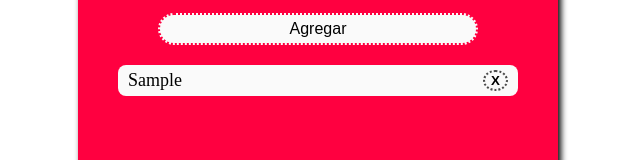
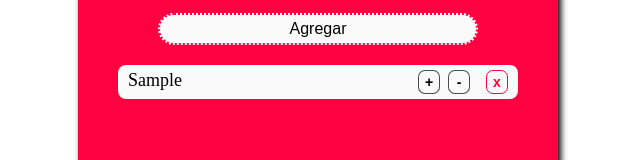
Before and after one commit to ferutizi/adviency-2022, a React (Create React App) app: page / in a window 1280 px wide. Both pictures are taken after typing "Sample" into the empty fields and a click on the button "Agregar". Shown: the part 273-433 px from the top of the page, without its empty margins (322-962 px from the left). Built offline with nearby package versions, Linux system fonts and the light colour scheme.

Commit message:
Día 8: Boton de sumar y restar unidades

```diff
--- a/src/components/Gifts.jsx
+++ b/src/components/Gifts.jsx
@@ -7,13 +7,33 @@ const Gifts = ({ gifts, setGifts }) => {
         setGifts(newGifts);
     }
 
+    const aumentar = (gift) => {
+        if(gift.count >= 0) {
+            gifts.filter(item => item.name === gift.name).map(item => item.count = item.count + 1);
+            setGifts([...gifts]);
+        }
+    }
+
+    const disminuir = (gift) => {
+        if(gift.count > 0) {
+            gifts.filter(item => item.name === gift.name).map(item => item.count = item.count - 1);
+            setGifts([...gifts]);
+        }
+    }
+
     return(
         <div className="gift__list items">
             {gifts != '' ?
                 gifts.map(item =>
                     <div key={item.name} className="items__container">
                         <p className="items__details">{item.name} {item.count === 0 ? null : `x${item.count}`}</p>
-                        <button className="items__button" type="button" onClick={() => deleteGift(item.name)}>X</button>
+                        <div className='items__buttons--flex'>
+                            <div>
+                                <button className="items__button" type='button' onClick={() => aumentar(item)}>+</button>
+                                <button className="items__button" type='button' onClick={() => disminuir(item)}>-</button>
+                            </div>
+                            <button className="items__button--red" type="button" onClick={() => deleteGift(item.name)}>x</button>
+                        </div>
                     </div>)
             : <div className='gift__error'>¿No quieres nada para navidad? Vamos... debe haber algo que quieras</div>
             }
--- a/src/components/Gifts.scss
+++ b/src/components/Gifts.scss
@@ -29,14 +29,37 @@
     }
     &button {
         background-color: #fafafa;
-        border: 2px dotted rgb(0, 0, 0, 0.7);
-        border-radius: 50%;
+        border: 1px solid rgb(0, 0, 0, 0.7);
+        border-radius: 0.5em;
+        padding: 0.2em 0.4em;
         font-weight: 600;
+        font-size: 14px;
+        min-width: 22px;
         transition: 0.5s;
         &:hover {
             cursor: pointer;
-            border: 2px dotted rgb(255, 0, 64, 1);
+            border: 1px solid rgb(255, 0, 64, 1);
             color: rgb(255, 0, 64, 1);
         }
     }
+    &button--red {
+        background-color: #fafafa;
+        border: 1px solid rgb(255, 0, 64, 1);
+        color: rgb(255, 0, 64, 1);
+        border-radius: 0.5em;
+        padding: 0.2em 0.4em;
+        font-size: 14px;
+        min-width: 22px;
+        font-weight: 600;
+        transition: 0.5s;
+        cursor: pointer;
+    }
+    &buttons--flex {
+        display: flex;
+        gap: 1em;
+        div {
+            display: flex;
+            gap: 0.5em
+        }
+    }
 }
```
Also changed, not shown: 1 other file (tests, documents, lock files or other folders).
